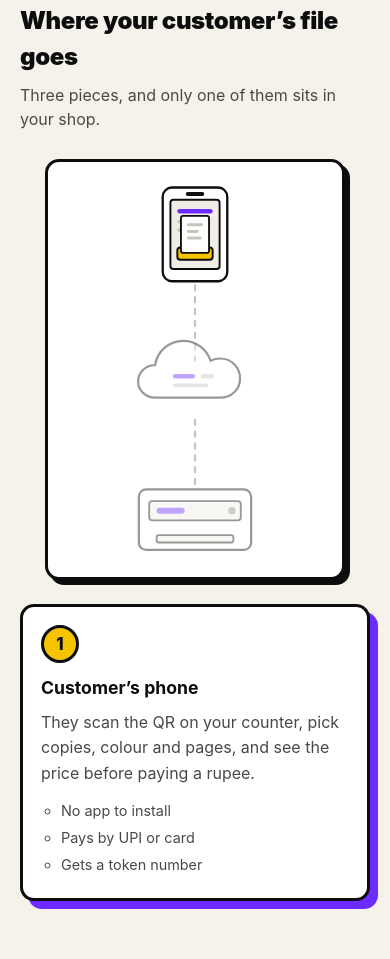
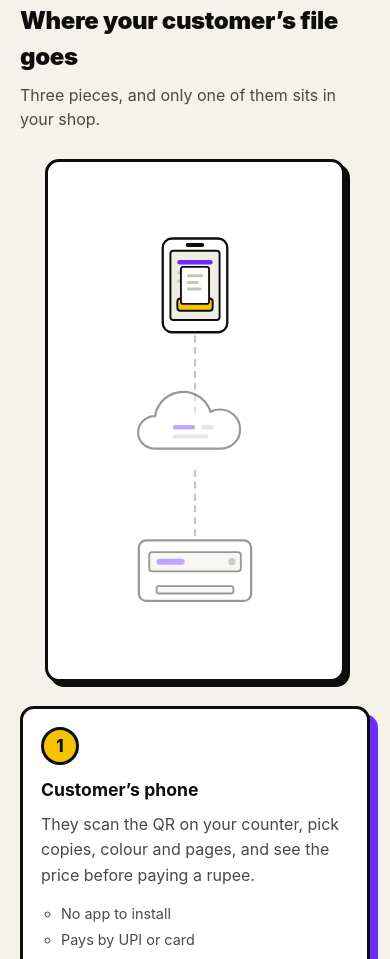
Before and after one commit to Ayan-css/PrintOK, a website: page apps/customer-web/public/index.html in a window 390 px wide. Shown: the part 6049-7008 px from the top of the page. Drawn offline with nearby package versions, Linux system fonts and the light colour scheme; no server answers.

Commit message:
feat(landing): replace the emoji diagram with a scroll-driven file journey
"What runs where" was three boxes, three emoji and two arrows — the most
template-like thing on the page, and the part carrying the product's whole
explanation.

It is now one continuous story. A sheet of paper starts on the customer's
phone, moves through the cloud, and lands in the printer's tray as the three
explanations scroll past a sticky illustration. The artwork is inline SVG drawn
in the existing system — 3px strokes, flat fills, the same purple and yellow —
so it costs no requests and no decode, and the emoji are gone.

GSAP core and ScrollTrigger drive it, deferred from a CDN. Three.js was
considered and rejected: a minimal build is ~155KB gzipped, five times this
entire page, for an audience largely on mid-range Android over patchy
connections. Nothing here needed a WebGL context or a permanent rAF loop.

Three constraints the implementation keeps to:

- The page is complete before any script runs. Every step is visible, all three
  stations are at full strength, and the sheet rests in the tray. The dimming
  and the travelling begin only once something is driving them, so a blocked
  CDN or a script error leaves the section readable rather than half faded.
  Verified with JavaScript disabled.

- The headline is never faded in. It is almost certainly the Largest
  Contentful Paint element, and an element at opacity 0 has not been painted —
  animating it from there would push LCP out by the length of the animation. It
  moves instead, which costs nothing.

- Reveals are limited to cards. A `from` tween sets its start state on
  creation, so anything listed sits invisible until scrolled to; losing a
  card's entrance is a missing flourish, losing a heading is a missing page.

Only transform and opacity are animated, stations change by class rather than
per-frame tween, and everything is skipped under prefers-reduced-motion.

The illustration panel fills its column and centres the artwork. Sized to its
content it left most of the left column empty beside three stacked steps.

Page weight, gzipped: 32.9KB for the whole page including the new 2.3KB of
motion code, against 29KB before.

```diff
--- a/apps/customer-web/public/styles.css
+++ b/apps/customer-web/public/styles.css
@@ -3951,9 +3951,23 @@ body::before {
   background: var(--color-surface);
   box-shadow: 5px 5px 0 var(--color-border);
   padding: clamp(14px, 3vw, 22px);
-}
-
-.journey-svg { width: 100%; height: auto; display: block; }
+
+  /* The card was only as tall as its artwork, which left most of this column
+     empty below it — a large hole beside three stacked steps. It now fills
+     most of the column and centres the illustration, keeping just enough
+     travel for the sticky pin to be doing something. */
+  min-height: min(62vh, 560px);
+  display: grid;
+  place-items: center;
+}
+
+.journey-svg {
+  width: 100%;
+  height: auto;
+  display: block;
+  /* Never taller than the panel it is centred in. */
+  max-height: min(58vh, 520px);
+}
 
 /* --- the illustration --- */
 
```
